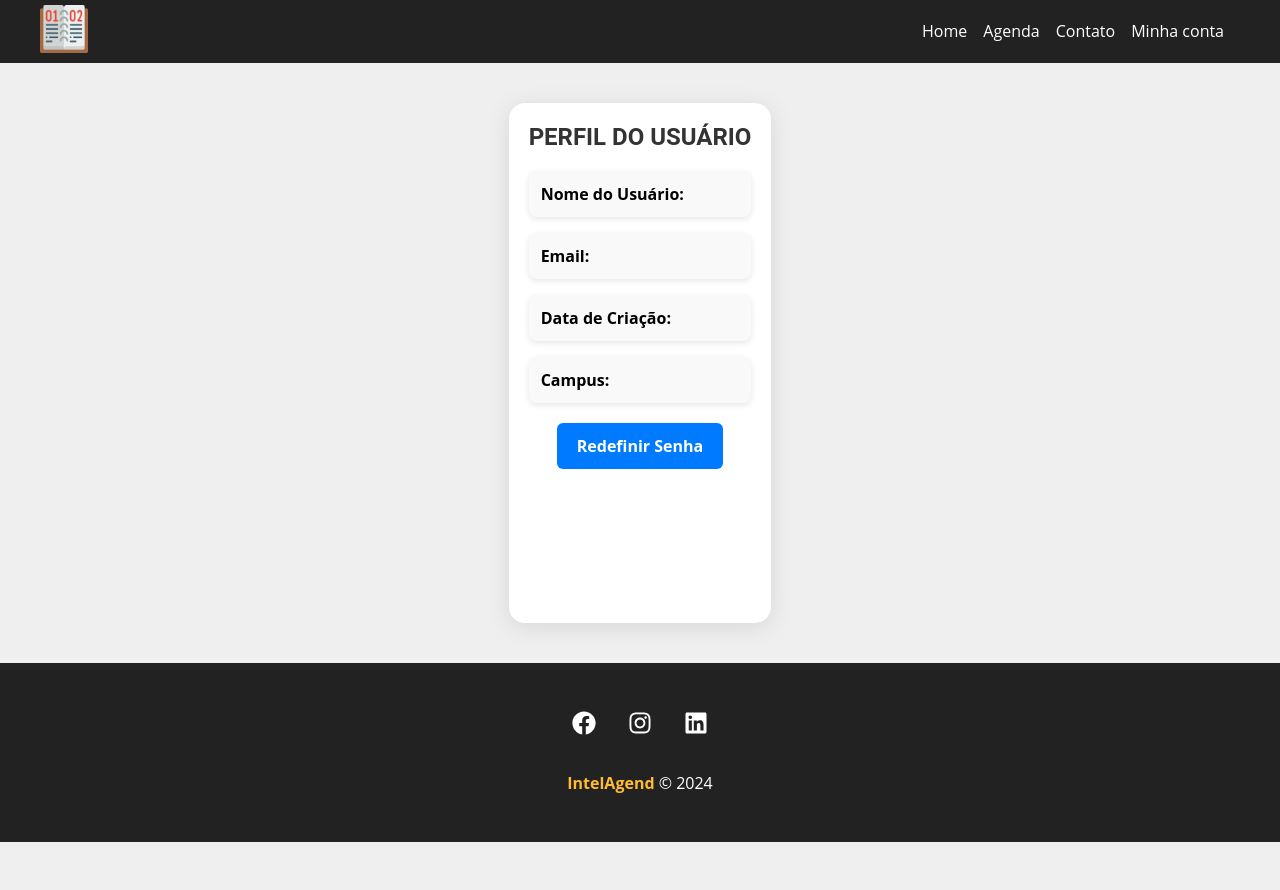
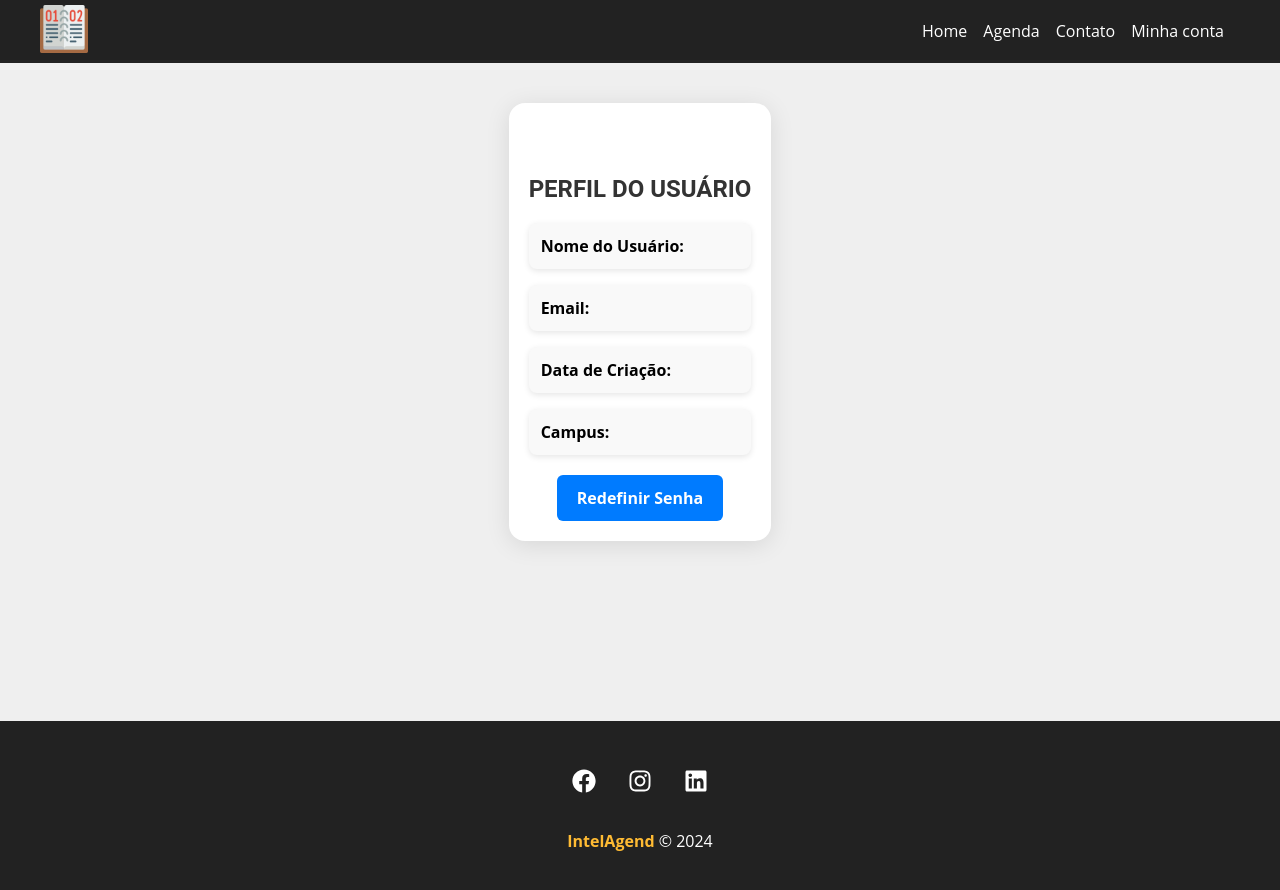
Before and after one commit to GabrielRaupp/TCC_Realmente_Finalizado, a React (Create React App) app: page /perfil in a window 1280 px wide. Shown: the top 890 px of the page. Before the commit the page ends 842 px from the top, so only its background shows below. Built offline with nearby package versions, Linux system fonts and the light colour scheme; no server answers.

Commit message:
versão levemente mexida

```diff
--- a/src/components/pages/Login.module.css
+++ b/src/components/pages/Login.module.css
@@ -1,6 +1,6 @@
 /* Estilos do componente de login */
 .logincontainer {
-  max-width: 400px;
+  max-width: 500px;
   margin: 80px auto;
   padding: 40px;
   border: 1px solid #e0e0e0;
--- a/src/components/pages/perfil.module.css
+++ b/src/components/pages/perfil.module.css
@@ -6,6 +6,9 @@
   background-color: #ffffff;
   box-shadow: 0 4px 25px rgba(0, 0, 0, 0.1);
   transition: transform 0.3s ease, box-shadow 0.3s ease;
+  margin-bottom: 15%;
+  padding-top: 6%;
+
 }
 
 .profileContainer:hover {
```
Also changed, not shown: 6 other files (tests, documents, lock files or other folders).
